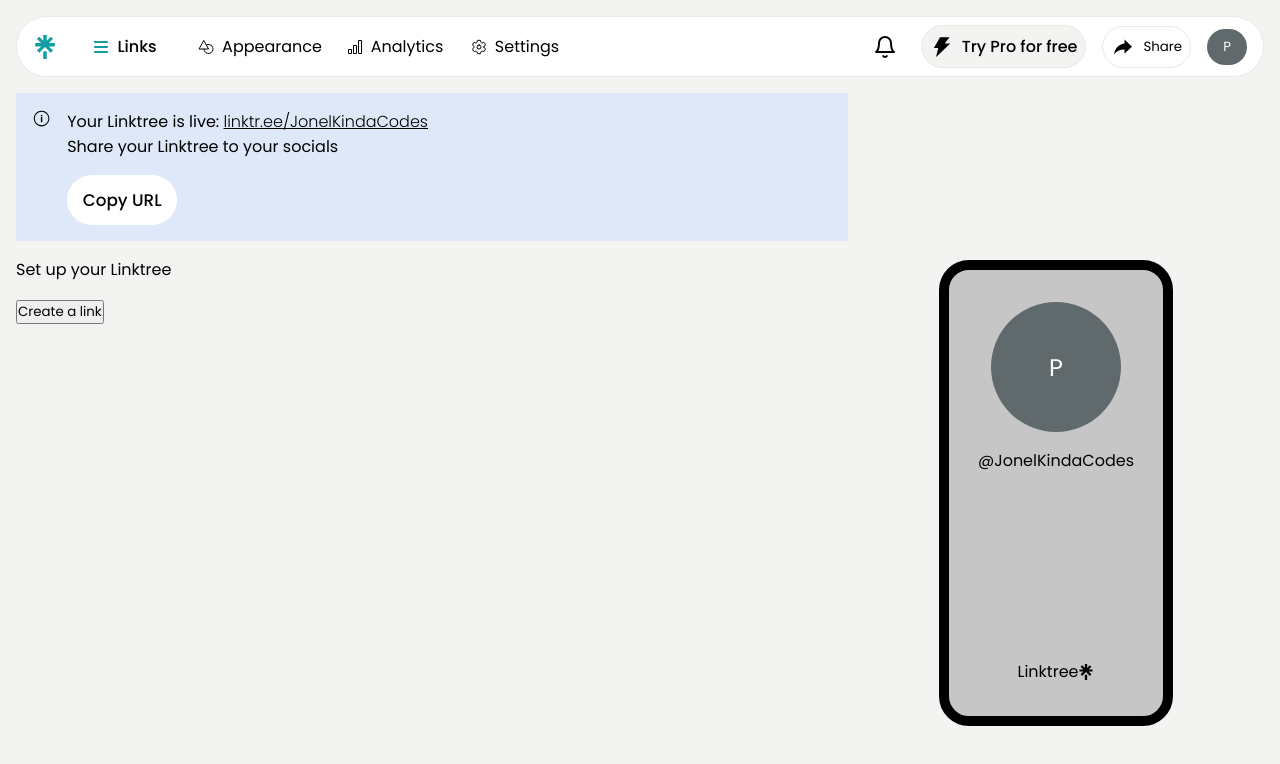
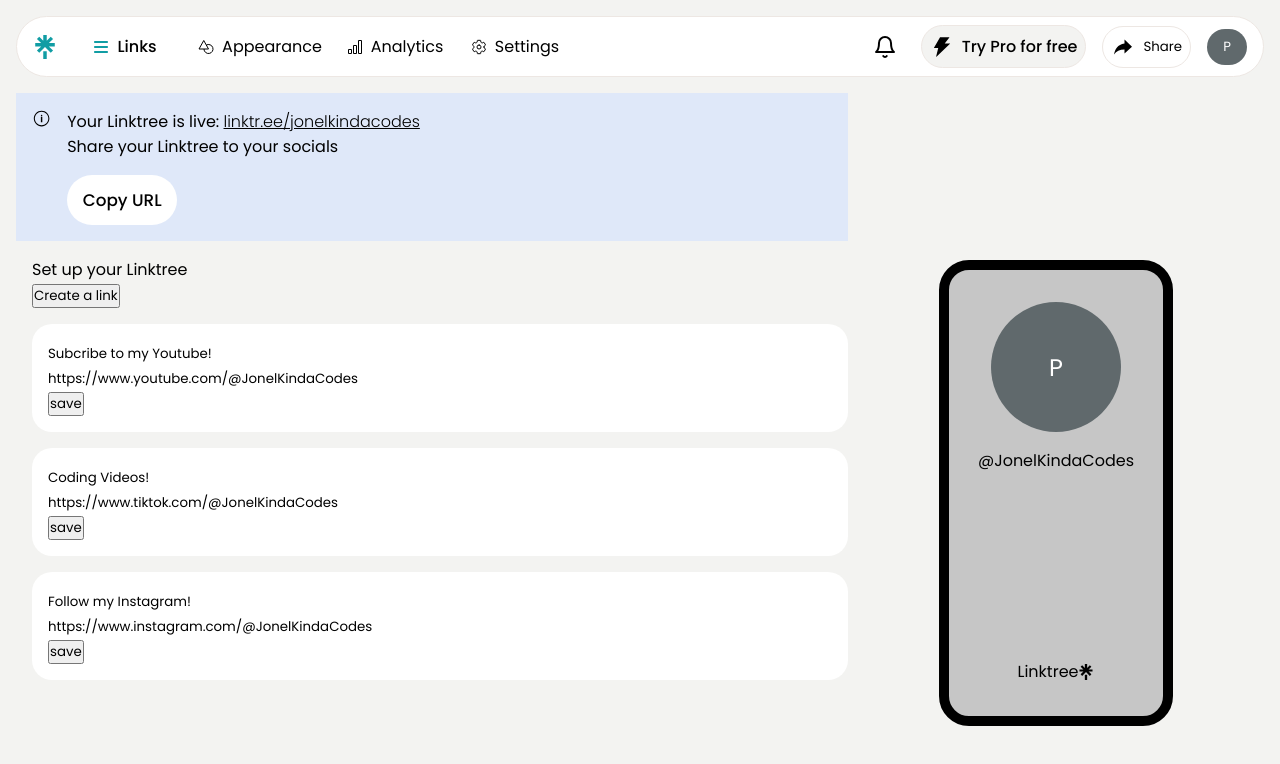
Before and after one commit to JonelBriones/link-tree-clone, a React (Vite) app: page /admin in a window 1280 px wide. Shown: the top 764 px of the page. Built offline with nearby package versions, Linux system fonts and the light colour scheme.

Commit message:
added edit to url and header features

```diff
--- a/src/components/Forms/AddLink.jsx
+++ b/src/components/Forms/AddLink.jsx
@@ -16,6 +16,7 @@
 const AddLink = ({
   onChangeHandler,
   link,
+  url,
   onAppPlaceholder,
   linkValid,
   onSubmitHandler,
@@ -27,14 +28,14 @@
         <input
           type="text"
           placeholder="URL"
-          value={link}
+          value={url}
           name="link"
           onChange={onChangeHandler}
         />
         <button
           type="submit"
           className={linkValid ? "circle-btn isValid" : "circle-btn"}
-          disabled={!linkValid}
+          disabled={!url?.includes("/@") && url[url.length - 1] !== "@"}
         >
           Add
         </button>
@@ -47,7 +48,7 @@
             <div key={social}>
               <SocialIcon
                 network={social}
-                onClick={() => onAppPlaceholder(`https://www.${social}.com/@`)}
+                onClick={() => onAppPlaceholder(social)}
               />
             </div>
           ))}
--- /dev/null
+++ b/src/components/Forms/EditLink.jsx
@@ -0,0 +1,33 @@
+import React from "react";
+
+const EditLink = (props) => {
+  const {
+    link,
+    onSubmitEditHandler,
+    onChangeEditHeaderHandler,
+    onChangeEditURLHandler,
+  } = props;
+  const { header, url, id } = link;
+  return (
+    <div className="link-container">
+      <form onSubmit={onSubmitEditHandler}>
+        <input
+          type="text"
+          value={header}
+          name="header"
+          onChange={(e) => onChangeEditHeaderHandler(e, id)}
+        />
+
+        <input
+          type="text"
+          value={url}
+          name="url"
+          onChange={(e) => onChangeEditURLHandler(e, id)}
+        />
+        <button type="submit">save</button>
+      </form>
+    </div>
+  );
+};
+
+export default EditLink;
--- a/src/pages/Links/Links.jsx
+++ b/src/pages/Links/Links.jsx
@@ -5,38 +5,72 @@
 import { IoIosInformationCircleOutline } from "react-icons/io";
 import { SiLinktree } from "react-icons/si";
 import AddLink from "../../components/Forms/AddLink";
+import { userData } from "../../utils/data";
+import EditLink from "../../components/Forms/EditLink";
+const linkDefaultForm = {
+  url: "",
+  image: "",
+  network: "",
+};
+
 const Links = () => {
   const [toggleCreateURL, setToggleCreateURL] = useState(false);
-  const [cancelToggle, setCancelToggle] = useState(false);
   const [username, setUsername] = useState("JonelKindaCodes");
-  const [link, setLink] = useState("");
-  const [url, setURL] = useState(`linktr.ee/${username}`);
-  const [linkValid, setLinkValid] = useState(false);
+  const [link, setLink] = useState(linkDefaultForm);
+  const [url, setURL] = useState("");
   const [links, setLinks] = useState([]);
+  const [userInfo, setUserInfo] = useState({});
+
+  useEffect(() => {
+    setLinks(userData.links);
+    let { id, header, network } = userData;
+    setUserInfo({ id, header, network });
+  }, [userData]);
+
   const onChangeHandler = (e) => {
-    setLink(e.target.value);
+    const newLink = e.target.value;
+    setURL(newLink);
   };
-  const onAppPlaceholder = (e) => {
-    setLink(e);
+  const onAppPlaceholder = (social) => {
+    let url = `https://www.${social}.com/@`;
+    console.log("social", url);
+    setURL(url);
   };
   const onSubmitHandler = (e) => {
+    e.preventDefault();
     console.log("onsubmit");
-    e.preventDefault();
+    setLinks([
+      ...links,
+      {
+        ...link,
+        url: url,
+      },
+    ]);
+    setLink(linkDefaultForm);
+  };
+  // EDIT FUNCTIONS
 
-    console.log("onsubmit", link);
-    setLinks([...links, link]);
-    setLink("");
+  const onChangeEditHeaderHandler = (e, id) => {
+    let updatedValue = e.target.value;
+    setLinks(
+      links.map((li) => (li.id === id ? { ...li, header: updatedValue } : li))
+    );
+    console.log(id);
+  };
+  const onChangeEditURLHandler = (e, id) => {
+    let updatedValue = e.target.value;
+    setLinks(
+      links.map((li) => (li.id === id ? { ...li, url: updatedValue } : li))
+    );
+    console.log(id);
   };
 
-  useEffect(() => {
-    if (link.includes("/@") && link[link.length - 1] !== "@") {
-      console.log("is not end with @");
-      let result = regex.test(link);
-      setLinkValid(true);
-    } else {
-      setLinkValid(false);
-    }
-  }, [link]);
+  const onSubmitEditHandler = (e) => {
+    // e.preventDefault();
+    console.log(links);
+    // setLinks(...links)
+  };
+
   return (
     <div className="links-container">
       <div className="links-edit-container">
@@ -45,13 +79,15 @@
           <div className="description">
             <div>
               <p>
-                Your Linktree is live: <span className="url-link">{url}</span>
+                Your Linktree is live:{" "}
+                <span className="url-link">linktr.ee/{userData.username}</span>
               </p>
               <p>Share your Linktree to your socials</p>
             </div>
             <button className="circle-btn">Copy URL</button>
           </div>
         </div>
+        <section>
           <p>Set up your Linktree</p>
           <div className="setup-linktree-btns">
             <button onClick={() => setToggleCreateURL(true)}>
@@ -68,19 +104,26 @@
                 />
               </div>
               <AddLink
-              linkValid={linkValid}
                 onChangeHandler={onChangeHandler}
                 onSubmitHandler={onSubmitHandler}
                 link={link}
+                url={url}
                 onAppPlaceholder={onAppPlaceholder}
               />
             </div>
           )}
-        {links?.map((url, idx) => (
-          <div key={url}>
-            <p>{url}</p>
+          <div className="links-edit-container">
+            {links?.map((link) => (
+              <EditLink
+                link={link}
+                key={link.id}
+                onSubmitEditHandler={onSubmitEditHandler}
+                onChangeEditHeaderHandler={onChangeEditHeaderHandler}
+                onChangeEditURLHandler={onChangeEditURLHandler}
+              />
+            ))}
           </div>
-        ))}
+        </section>
       </div>
       <div className="preview">
         <div className="iphone">
--- a/src/pages/Links/Links.scss
+++ b/src/pages/Links/Links.scss
@@ -26,6 +26,23 @@
           background-color: #fff;
           font-weight: 500;
           width: 110px;
+        }
+      }
+    }
+    section {
+      margin-left: 1rem;
+      .links-edit-container {
+        margin-top: 1rem;
+
+        .link-container {
+          background-color: #fff;
+          border-radius: 20px;
+          padding: 1rem;
+          input {
+            width: 100%;
+            background-color: none;
+            border: none;
+          }
         }
       }
     }
--- /dev/null
+++ b/src/utils/data.js
@@ -0,0 +1,27 @@
+export const userData = {
+  username: "jonelkindacodes",
+  email: "jonel@gmail.com",
+  password: "password",
+  backgroundTheme: "white",
+  links: [
+    {
+      id: 0,
+      header: "Subcribe to my Youtube!",
+      url: "https://www.youtube.com/@JonelKindaCodes",
+      network: "youtube",
+    },
+    {
+      id: 1,
+
+      header: "Coding Videos!",
+      url: "https://www.tiktok.com/@JonelKindaCodes",
+      network: "tiktok",
+    },
+    {
+      id: 2,
+      header: "Follow my Instagram!",
+      url: "https://www.instagram.com/@JonelKindaCodes",
+      network: "instagram",
+    },
+  ],
+};
```
Lines whose indentation alone changed are shown as unchanged.
